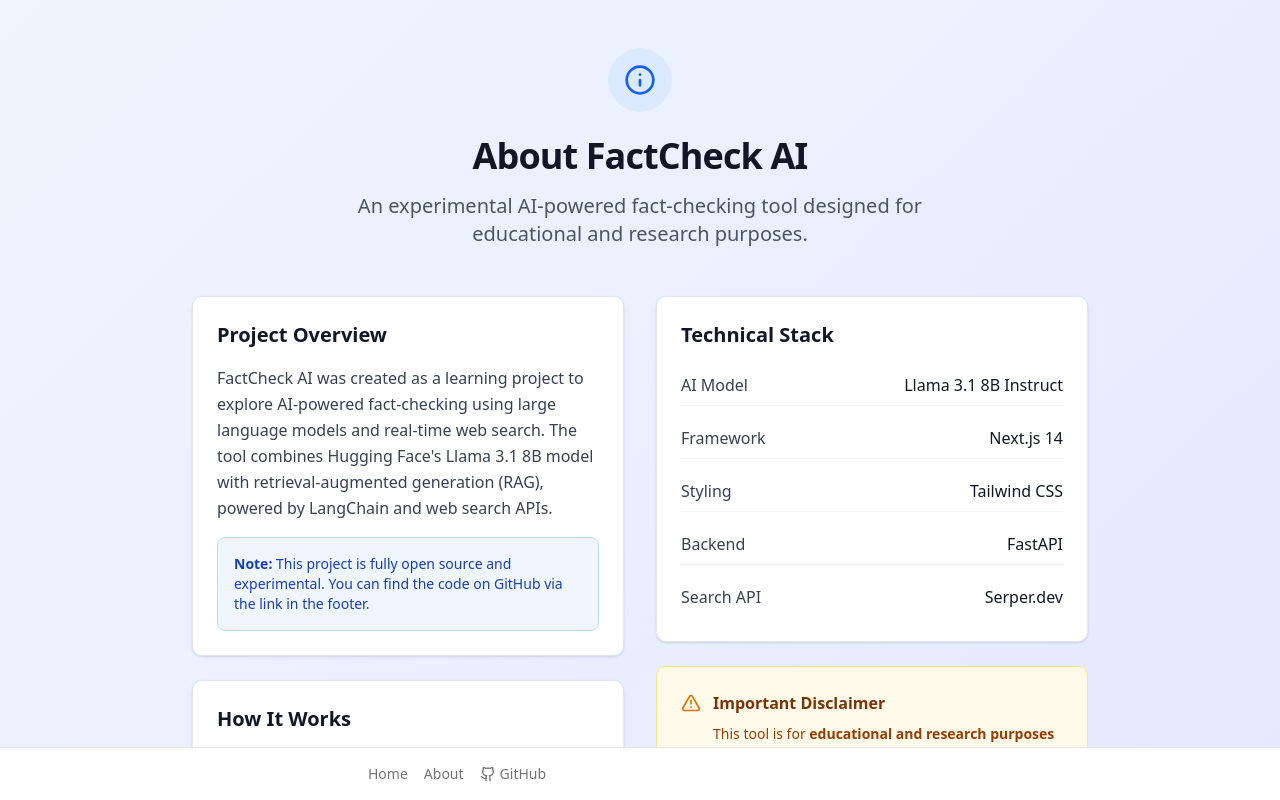
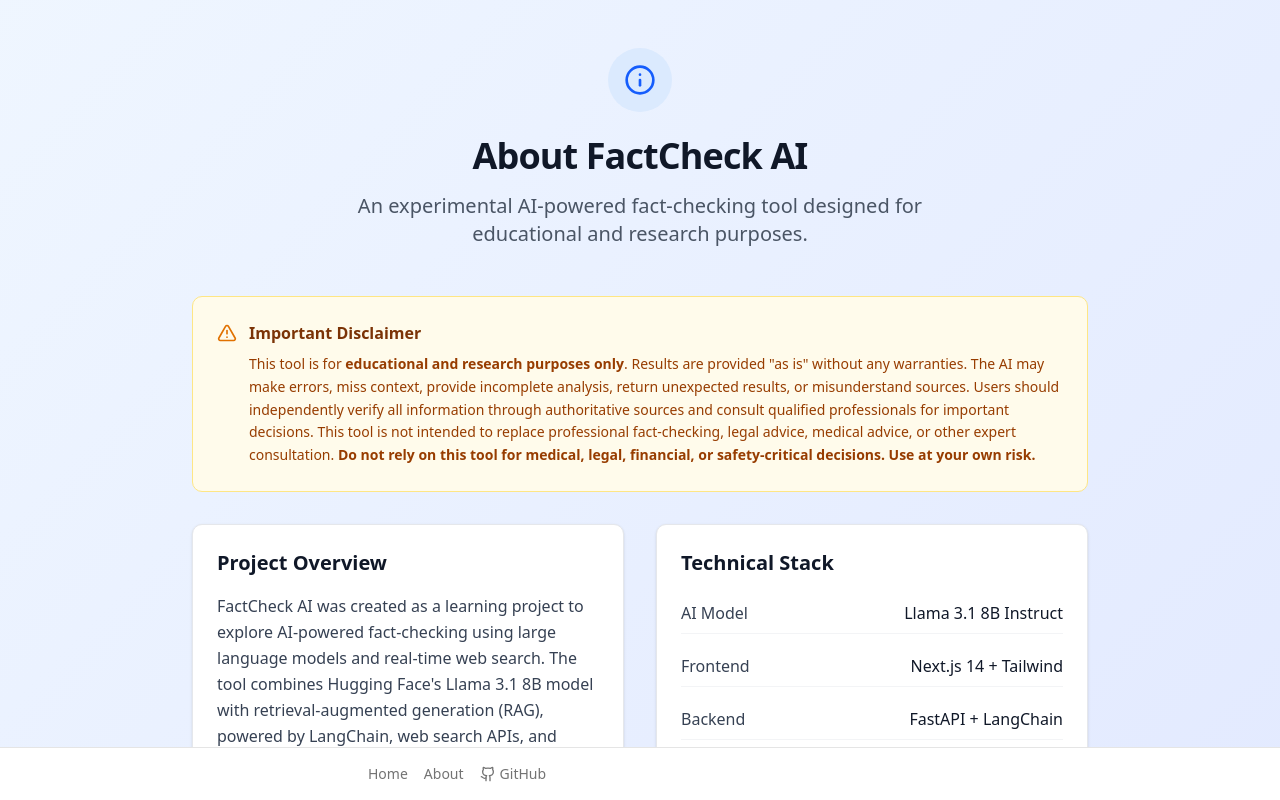
Before and after one commit to JuannFerrari/factcheck-ai-frontend, a Next.js app: page /about in a window 1280 px wide. Built offline with nearby package versions, Linux system fonts and the light colour scheme.

Commit message:
Improve disclaimer, add tech on about page

```diff
--- a/src/app/about/page.tsx
+++ b/src/app/about/page.tsx
@@ -17,6 +17,24 @@
           </p>
         </div>
 
+        {/* Important Disclaimer */}
+        <div className="bg-amber-50 border border-amber-200 rounded-lg p-6 mb-8">
+          <div className="flex items-start gap-3">
+            <AlertTriangle className="w-5 h-5 text-amber-600 mt-0.5 flex-shrink-0" />
+            <div>
+              <h3 className="font-semibold text-amber-900 mb-2">Important Disclaimer</h3>
+              <p className="text-amber-800 text-sm leading-relaxed">
+                This tool is for <strong>educational and research purposes only</strong>. Results are provided &quot;as is&quot; without any warranties.
+                The AI may make errors, miss context, provide incomplete analysis, return unexpected results, or misunderstand sources.
+                Users should independently verify all information through authoritative sources and consult qualified professionals
+                for important decisions. This tool is not intended to replace professional fact-checking, legal advice, medical advice,
+                or other expert consultation. <strong>Do not rely on this tool for medical, legal, financial,
+                  or safety-critical decisions. Use at your own risk.</strong>
+              </p>
+            </div>
+          </div>
+        </div>
+
         {/* Main Content Grid */}
         <div className="grid gap-8 md:grid-cols-2">
           {/* Left Column - Project Overview */}
@@ -26,7 +44,7 @@
               <h2 className="text-xl font-semibold text-gray-900 mb-4">Project Overview</h2>
               <p className="text-gray-700 leading-relaxed">
                 FactCheck AI was created as a learning project to explore AI-powered fact-checking using large language models and real-time web search.
-                The tool combines Hugging Face&apos;s Llama 3.1 8B model with retrieval-augmented generation (RAG), powered by LangChain and web search APIs.
+                The tool combines Hugging Face&apos;s Llama 3.1 8B model with retrieval-augmented generation (RAG), powered by LangChain, web search APIs, and vector database technology.
               </p>
               <div className="mt-4 p-4 bg-blue-50 rounded-md border border-blue-200">
                 <p className="text-sm text-blue-800">
@@ -54,8 +72,8 @@
                     <Search className="w-4 h-4 text-blue-600" />
                   </div>
                   <div>
-                    <h3 className="font-medium text-gray-900">Web Search</h3>
-                    <p className="text-sm text-gray-600">Relevant sources are searched using Serper.dev API</p>
+                    <h3 className="font-medium text-gray-900">Hybrid Search</h3>
+                    <p className="text-sm text-gray-600">Combines web search with vector database for similar claims</p>
                   </div>
                 </div>
                 <div className="flex items-start gap-3">
@@ -64,7 +82,7 @@
                   </div>
                   <div>
                     <h3 className="font-medium text-gray-900">AI Fact-Checking</h3>
-                    <p className="text-sm text-gray-600">The Llama 3.1 8B model analyzes claims against found sources</p>
+                    <p className="text-sm text-gray-600">The Llama 3.1 8B model analyzes claims against sources and detects contradictions</p>
                   </div>
                 </div>
                 <div className="flex items-start gap-3">
@@ -73,7 +91,7 @@
                   </div>
                   <div>
                     <h3 className="font-medium text-gray-900">Result Generation</h3>
-                    <p className="text-sm text-gray-600">Verdict, confidence score, and reasoning are provided</p>
+                    <p className="text-sm text-gray-600">Verdict, confidence score, reasoning, and results are stored for future reference</p>
                   </div>
                 </div>
               </div>
@@ -91,36 +109,24 @@
                   <span className="font-medium text-gray-900">Llama 3.1 8B Instruct</span>
                 </div>
                 <div className="flex justify-between items-center py-2 border-b border-gray-100">
-                  <span className="text-gray-700">Framework</span>
-                  <span className="font-medium text-gray-900">Next.js 14</span>
-                </div>
-                <div className="flex justify-between items-center py-2 border-b border-gray-100">
-                  <span className="text-gray-700">Styling</span>
-                  <span className="font-medium text-gray-900">Tailwind CSS</span>
+                  <span className="text-gray-700">Frontend</span>
+                  <span className="font-medium text-gray-900">Next.js 14 + Tailwind</span>
                 </div>
                 <div className="flex justify-between items-center py-2 border-b border-gray-100">
                   <span className="text-gray-700">Backend</span>
-                  <span className="font-medium text-gray-900">FastAPI</span>
+                  <span className="font-medium text-gray-900">FastAPI + LangChain</span>
+                </div>
+                <div className="flex justify-between items-center py-2 border-b border-gray-100">
+                  <span className="text-gray-700">Vector Database</span>
+                  <span className="font-medium text-gray-900">Neon PostgreSQL + pgvector</span>
+                </div>
+                <div className="flex justify-between items-center py-2 border-b border-gray-100">
+                  <span className="text-gray-700">Embeddings</span>
+                  <span className="font-medium text-gray-900">Sentence Transformers</span>
                 </div>
                 <div className="flex justify-between items-center py-2">
                   <span className="text-gray-700">Search API</span>
                   <span className="font-medium text-gray-900">Serper.dev</span>
-                </div>
-              </div>
-            </div>
-
-            {/* Important Disclaimer */}
-            <div className="bg-amber-50 border border-amber-200 rounded-lg p-6">
-              <div className="flex items-start gap-3">
-                <AlertTriangle className="w-5 h-5 text-amber-600 mt-0.5 flex-shrink-0" />
-                <div>
-                  <h3 className="font-semibold text-amber-900 mb-2">Important Disclaimer</h3>
-                  <p className="text-amber-800 text-sm leading-relaxed">
-                    This tool is for <strong>educational and research purposes only</strong>. Results are provided &quot;as is&quot; without any warranties.
-                    Users should independently verify all information through authoritative sources and consult qualified professionals
-                    for important decisions. This tool is not intended to replace professional fact-checking, legal advice, medical advice,
-                    or other expert consultation. <strong>Use at your own risk.</strong>
-                  </p>
                 </div>
               </div>
             </div>
@@ -135,15 +141,19 @@
                 </li>
                 <li className="flex items-center gap-2">
                   <div className="w-1.5 h-1.5 bg-blue-500 rounded-full"></div>
-                  Large language model integration
+                  Vector database integration and semantic search
                 </li>
                 <li className="flex items-center gap-2">
                   <div className="w-1.5 h-1.5 bg-blue-500 rounded-full"></div>
-                  Web API integration and RAG
+                  Hybrid search (web + vector) and contradiction detection
                 </li>
                 <li className="flex items-center gap-2">
                   <div className="w-1.5 h-1.5 bg-blue-500 rounded-full"></div>
-                  Full-stack AI applications
+                  Large language model integration with RAG
+                </li>
+                <li className="flex items-center gap-2">
+                  <div className="w-1.5 h-1.5 bg-blue-500 rounded-full"></div>
+                  Full-stack AI applications with async processing
                 </li>
               </ul>
             </div>
--- a/src/app/page.tsx
+++ b/src/app/page.tsx
@@ -84,16 +84,38 @@
     <main className="min-h-screen bg-gradient-to-br from-blue-50 to-indigo-100">
       <div className="max-w-4xl mx-auto px-4 py-8">
         {/* Header Section */}
-        <div className="text-center mb-12">
+        <div className="text-center mb-8">
           <div className="inline-flex items-center justify-center w-16 h-16 bg-blue-100 rounded-full mb-6">
             <Brain className="w-8 h-8 text-blue-600" />
           </div>
-          <h1 className="text-4xl font-bold tracking-tight text-gray-900 mb-4">
-            FactCheck AI
-          </h1>
+          <div className="flex items-center justify-center gap-3 mb-4">
+            <h1 className="text-4xl font-bold tracking-tight text-gray-900">
+              FactCheck AI
+            </h1>
+            <span className="inline-flex items-center px-2.5 py-0.5 rounded-full text-xs font-medium bg-blue-100 text-blue-800 border border-blue-200">
+              BETA
+            </span>
+          </div>
           <p className="text-xl text-gray-600 max-w-2xl mx-auto">
             Verify factual claims using AI-powered analysis and real-time web search
           </p>
+        </div>
+
+        {/* Disclaimer */}
+        <div className="bg-gray-50 border border-gray-200 rounded-lg p-3 mb-8">
+          <div className="flex items-start gap-2">
+            <AlertTriangle className="w-3 h-3 text-gray-500 mt-0.5 flex-shrink-0" />
+            <div>
+              <p className="text-gray-600 text-xs leading-relaxed">
+                <strong>Disclaimer:</strong> This is an experimental AI-powered tool for educational and research purposes only.
+                Results are provided &quot;as is&quot; without any warranties. The AI may make errors, miss context,
+                provide incomplete analysis, return unexpected results, or misunderstand sources. Users should independently
+                verify all information through authoritative sources and consult qualified professionals for important decisions.
+                This tool is not intended to replace professional fact-checking, legal advice, medical advice, or other expert consultation.
+                <strong>Do not rely on this tool for medical, legal, financial, or safety-critical decisions. Use at your own risk.</strong>
+              </p>
+            </div>
+          </div>
         </div>
 
         {/* Main Content Grid */}
@@ -138,22 +160,6 @@
                   )}
                 </Button>
               </form>
-
-              {/* Disclaimer */}
-              <div className="mt-4 lg:mt-6 p-3 bg-amber-50 border border-amber-200 rounded-lg">
-                <div className="flex items-start gap-2">
-                  <AlertTriangle className="w-4 h-4 text-amber-600 mt-0.5 flex-shrink-0" />
-                  <div>
-                    <h3 className="font-semibold text-amber-900 mb-1 text-xs">Important Disclaimer</h3>
-                    <p className="text-amber-800 text-xs leading-relaxed">
-                      This is an experimental AI-powered tool for educational and research purposes only.
-                      Results are provided &quot;as is&quot; without any warranties. Users should independently verify
-                      all information through authoritative sources and consult qualified professionals for
-                      important decisions. <strong>Use at your own risk.</strong>
-                    </p>
-                  </div>
-                </div>
-              </div>
             </div>
           </div>
 
```
